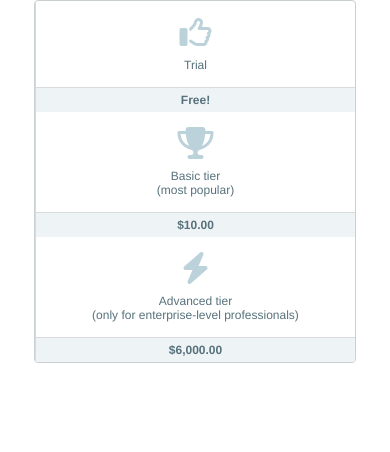
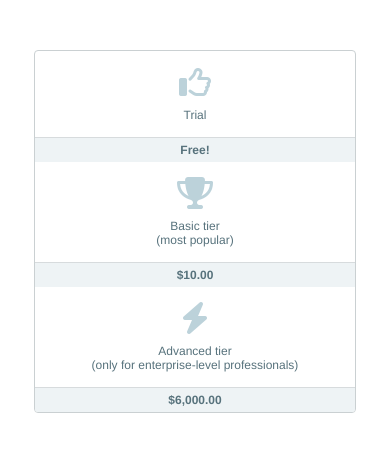
Before and after one commit to Kenzie-Academy-Brasil-Developers/cartas-flexbox-sprint-2-Brunobgr08, a plain HTML site: page index.html in a window 390 px wide. Drawn offline with Linux system fonts and the light colour scheme.

Commit message:
Revisando Layout e Mobile First

```diff
--- a/index.html
+++ b/index.html
@@ -3,10 +3,9 @@
 
 <head>
 	<script src="https://use.fontawesome.com/7e33854498.js"></script>
+	<meta name="viewport" content="width=device-width, initial-scale=1">
+	<title>Cartas Flexbox</title>
 	<link rel="stylesheet" type="text/css" href="./src/cards.css" />
-	<meta name="viewport" content="width=device-width, initial-scale=1">
-	<style>
-	</style>
 </head>
 
 <body>
@@ -18,7 +17,7 @@
 			</div>
 			<div class="card__price">Free!</div>
 		</div>
-		<div class="card cardGroup__card">
+		<div class="card cardGroup__card cardGroup__card--special">
 			<div class="card__description cardGroup__cardDescription">
 				<div class="icon fa fa-trophy card__descriptionIcon"></div>
 				<div class="card__descriptionText">Basic tier<br/>(most popular)
@@ -26,7 +25,7 @@
 			</div>
 			<div class="card__price">$10.00</div>
 		</div>
-		<div class="card cardGroup__card">
+		<div class="card cardGroup__card cardGroup__card--special">
 			<div class="card__description cardGroup__cardDescription">
 				<div class="icon fa fa-bolt card__descriptionIcon"></div>
 				<div class="card__descriptionText">Advanced tier<br/>(only for enterprise-level professionals)
--- a/src/cards.css
+++ b/src/cards.css
@@ -15,45 +15,46 @@ body{
   flex-direction: column;
   justify-content: center;
   align-items: center;
+  margin-top: 50px;
 }
 
 .icon {color: #BCD2DA;}
 
 .card {
   /* display, flex-direction */
+  display: flex;
+  flex-direction: column;
+  justify-content: center;
   border: 1px solid #CAD0D2;
   border-radius: 4px;
   overflow: hidden;
-  display: flex;
-  flex-direction: column;
-  justify-content: center;
 }
 
 .card__description {
     /* display, flex-direction, justify-content, align-items */
-    padding: 15px 0;
     display: flex;
     flex-direction: column;
     justify-content: center;
     align-items: center;
+    padding: 15px 0;
 }
 
 .card__descriptionIcon {font-size: 32px; margin-bottom: 10px;}
 
 .card__descriptionText {
+  max-width: calc(100% - 30px);
   color: #57727C;
   font-size: 12px;
   text-align: center;
-    max-width: calc(100% - 30px);
 }
 
 .card__price {
-    text-align: center;
-    color: #57727C;
   font-size: 12px;
   font-weight: 700;
+  text-align: center;
   padding: 5px 15px;
   border-top: 1px solid #D7DBDD;
+  color: #57727C;
   background-color: #EEF3F5;
 }
 
@@ -68,6 +69,7 @@ body{
     overflow: hidden;
   }
 
+
     .cardGroup__card {
       /* flex-grow, flex-shrink, flex-basis */
       flex-grow: 1;
@@ -75,7 +77,6 @@ body{
       flex-basis: auto;
       border: none;
       border-radius: 0;
-      border-left: 1px solid #D7DBDD;
     }
 
     .cardGroup__cardDescription {
@@ -92,4 +93,8 @@ body{
       width: 100%;
       flex-direction: row;
     }
+
+    .cardGroup__card--special{
+      border-left: 1px solid #D7DBDD;
     }
+  }
```
Lines whose indentation alone changed are shown as unchanged.
